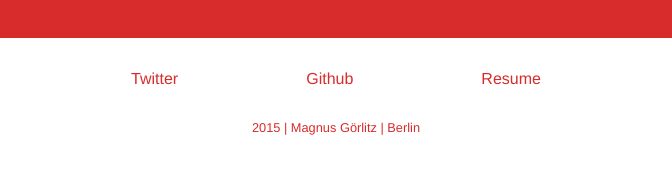
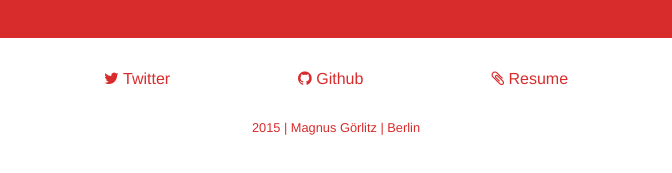
Before and after one commit to maggy96/maggy96.github.io, a plain HTML site: page index.html in a window 1280 px wide. Shown: the part 461-634 px from the top of the page, 304-976 px from the left. Drawn offline with Linux system fonts and the light colour scheme.

Commit message:
Add icons

```diff
--- a/index.html
+++ b/index.html
@@ -11,7 +11,7 @@
     <meta name="keywords" content="Magnus, Görlitz, Magnus Görlitz">
     <meta name="viewport" content="width=device-width, initial-scale=1">
     <link rel="stylesheet" href="/css/tachyons.min.css">
-    <link rel="stylesheet" href="/css/font-awesome.min.css">
+    <link rel="stylesheet" href="https://maxcdn.bootstrapcdn.com/font-awesome/4.4.0/css/font-awesome.min.css">
   </head>
   <body class="wi-100 sans-serif">
     <div class="dt pvxl pvxxl-ns bg-red white">
@@ -33,9 +33,9 @@
       </header>
     </div>
     <footer class="dt pvm pvl-ns tc bg-white red">
-      <a href="//twitter.com/magnusg7" class="link semibold red dim phl phxl-ns">Twitter</a>
-      <a href="//github.com/maggy96" class="link semibold red dim phl phxl-ns">Github</a>
-      <a href="//maggy.me/resume" class="link semibold red dim phl phxl-ns">Resume</a>
+      <a href="//twitter.com/magnusg7" class="link semibold red dim phl phxl-ns"><i class="fa fa-twitter"></i> Twitter</a>
+      <a href="//github.com/maggy96" class="link semibold red dim phl phxl-ns"><i class="fa fa-github"></i> Github</a>
+      <a href="//maggy.me/resume" class="link semibold red dim phl phxl-ns"><i class="fa fa-paperclip"></i> Resume</a>
     </footer>
     <small class="dt red tc">2015 | Magnus Görlitz | Berlin</small>
 
```
